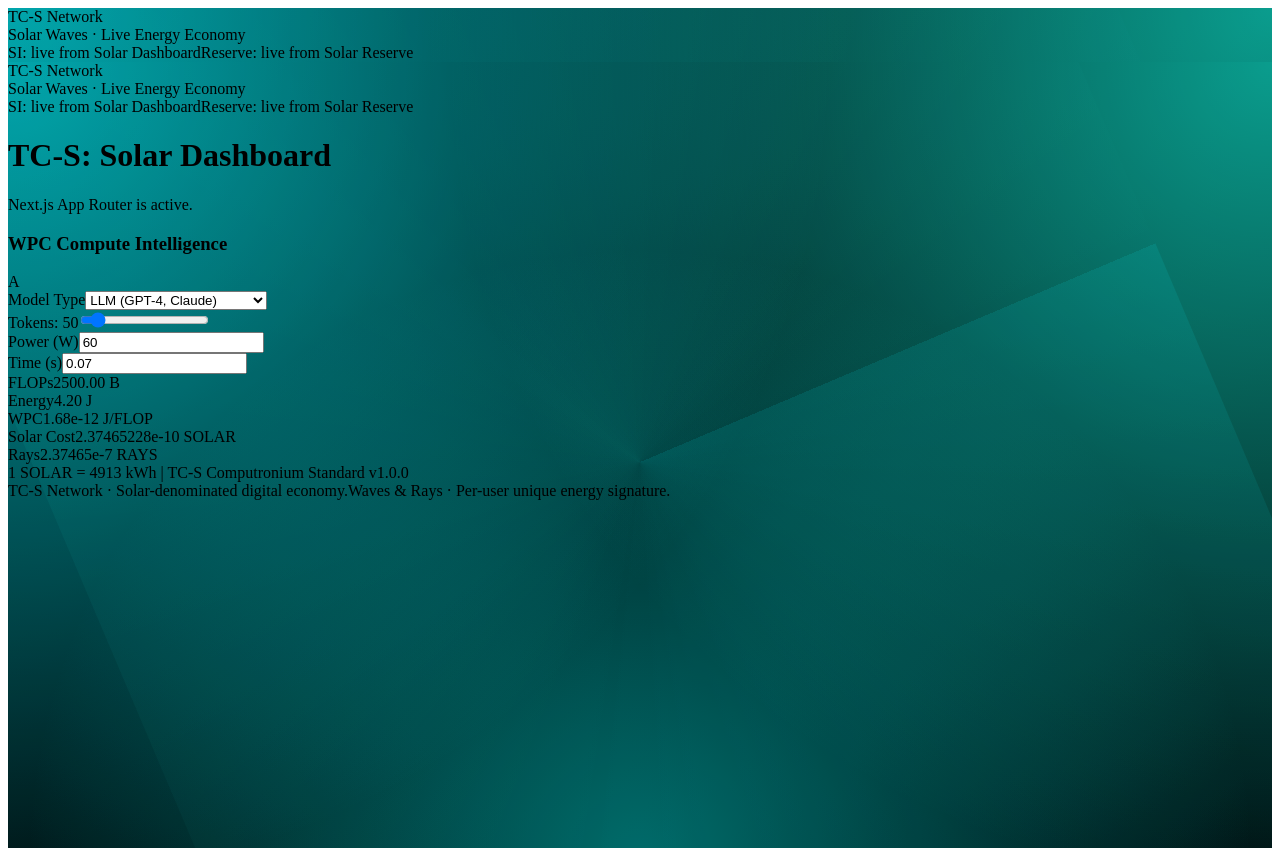
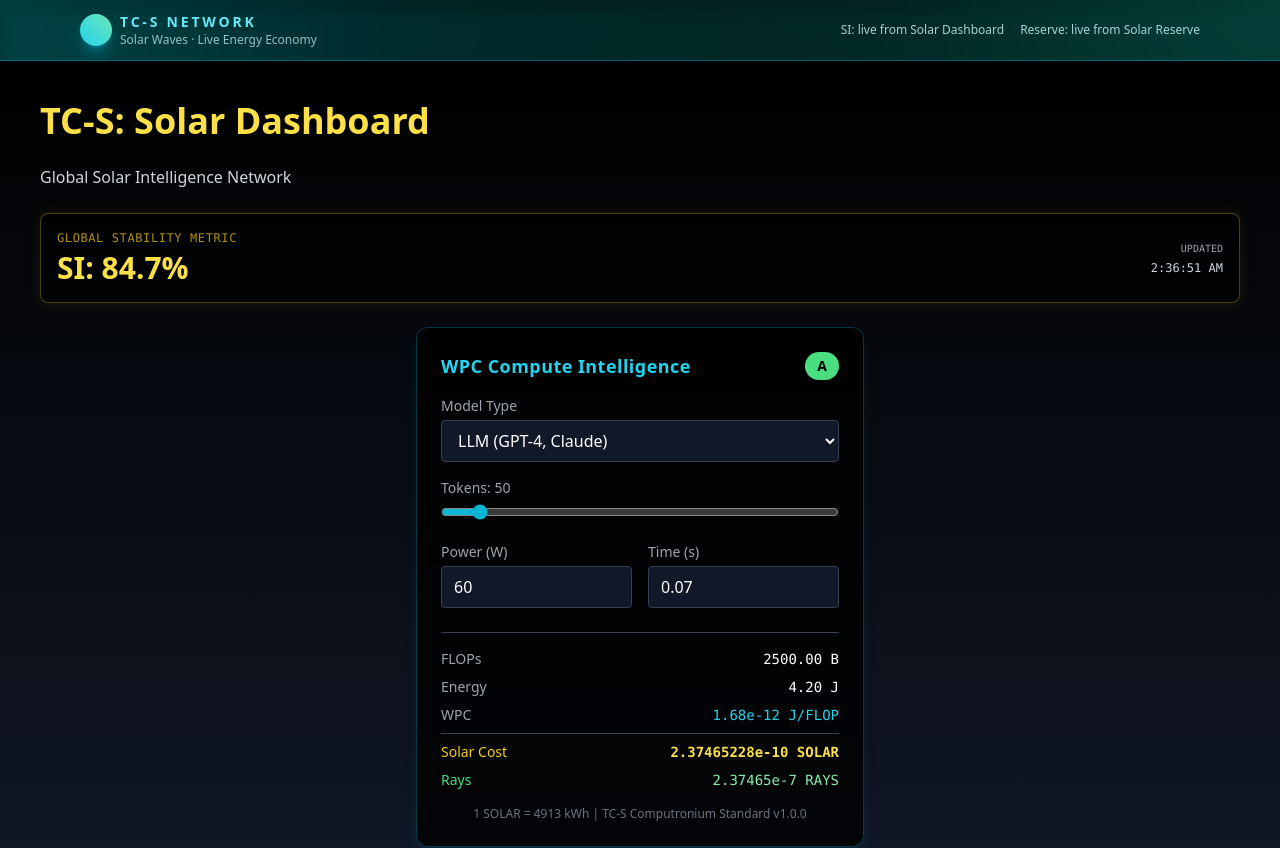
Before and after one commit to tdfranklin101-ui/TC-S-Network-Solar-Dashboard, a Next.js app: page / in a window 1280 px wide. Shown: the top 848 px of the page. Built offline with nearby package versions, Linux system fonts and the light colour scheme.

Commit message:
feat: Migrate to App Router - fix layout, add SI components

```diff
--- /dev/null
+++ b/app/api/si/latest/route.ts
@@ -0,0 +1,20 @@
+import { NextResponse } from 'next/server';
+
+export async function GET() {
+  try {
+    const siData = {
+      version: '1.0.0',
+      si_value: 0.847,
+      components: {
+        solar_generation: 0.92,
+        grid_stability: 0.85,
+        renewable_mix: 0.78
+      },
+      timestamp: new Date().toISOString()
+    };
+
+    return NextResponse.json(siData);
+  } catch (error) {
+    return NextResponse.json({ error: 'SI calculation failed' }, { status: 500 });
+  }
+}
--- a/app/layout.tsx
+++ b/app/layout.tsx
@@ -1,20 +1,17 @@
 import TCSFooter from "@/components/tcs/TCSFooter";
 import TCSTopNav from "@/components/tcs/TCSTopNav";
 import TCSSolarBackground from "@/components/tcs/TCSSolarBackground";
+import "./globals.css";
+
 export const metadata = {
-  title: "TC-S Application",
+  title: "TC-S Solar Dashboard",
   description: "Part of the TC-S Network Constellation"
 };
 
-export default function RootLayout({ children }) {
+export default function RootLayout({ children }: { children: React.ReactNode }) {
   return (
     <html lang="en">
       <body>
-      <TCSSolarBackground>
-        <div className="min-h-screen flex flex-col">
-          <TCSTopNav />
-          <div className="flex-1">
-
         <TCSSolarBackground>
           <div className="min-h-screen flex flex-col">
             <TCSTopNav />
@@ -24,11 +21,6 @@
             <TCSFooter />
           </div>
         </TCSSolarBackground>
-
-          </div>
-          <TCSFooter />
-        </div>
-      </TCSSolarBackground>
       </body>
     </html>
   );
--- a/app/page.tsx
+++ b/app/page.tsx
@@ -1,10 +1,12 @@
 import WPCPanel from '@/components/tcs/WPCPanel';
+import SIHeader from '@/components/SIHeader';
 
 export default function Page() {
   return (
     <main className="min-h-screen bg-gradient-to-b from-black to-gray-900 p-10 space-y-6">
       <h1 className="text-4xl font-bold text-yellow-300">TC-S: Solar Dashboard</h1>
-      <p className="text-gray-300">Next.js App Router is active.</p>
+      <p className="text-gray-300">Global Solar Intelligence Network</p>
+      <SIHeader />
       <WPCPanel />
     </main>
   );
```
Also changed, not shown: src/api/si/latest.ts (deleted, +0 -22 lines), components/SIHeader.tsx (renamed from src/components/SIHeader.tsx). Lines whose indentation alone changed are shown as unchanged.
